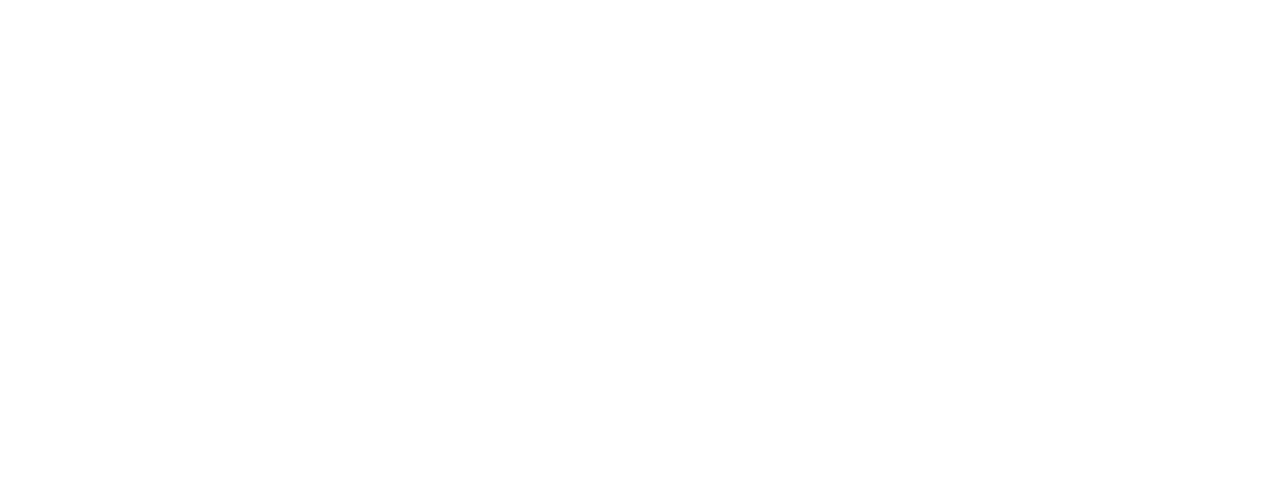
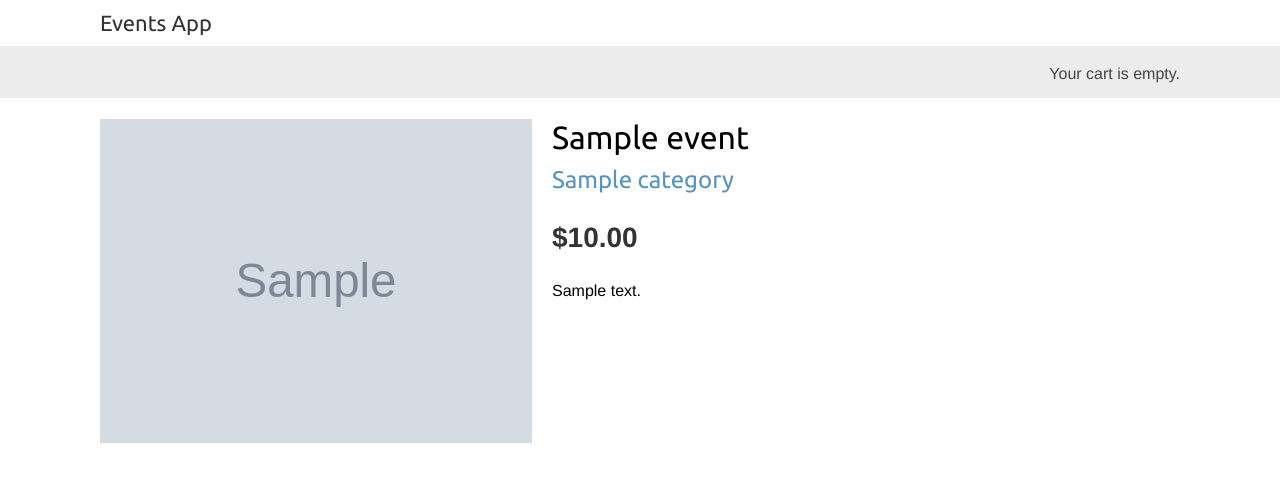
Before and after one commit to elleon003/EventsApp-Django, a Django app: a page that uses events/templates/events/event/detail.html in a window 1280 px wide. Before the commit the part shown is empty. Shown: the top 482 px of the page. Run offline with Django 4.2, Linux system fonts and the light colour scheme; tables that the repository leaves empty hold one stand-in row (values such as "Sample post"); grey boxes marked "Sample" are stand-in pictures.

Commit message:
Finished Detail Page-606

```diff
--- a/events/static/css/base.css
+++ b/events/static/css/base.css
@@ -197,27 +197,27 @@ ul.errorlist {
     margin-bottom:8px;
 }
 
-.product-detail {
+.event-detail {
     text-align:justify;
 }
 
-.product-detail .price {
+.event-detail .price {
     color:#333;
     font-size:28px;
     font-weight:bold;
 }
 
-.product-detail img {
+.event-detail img {
     width:40%;
     float:left;
     padding:0 20px 20px 0;
 }
 
-.product-detail h1 {
+.event-detail h1 {
     margin-bottom:0;
 }
 
-.product-detail h2 {
+.event-detail h2 {
     margin-top:10px;
 }
 
--- a/events/templates/events/event/detail.html
+++ b/events/templates/events/event/detail.html
@@ -0,0 +1,18 @@
+{% extends 'events/base.html' %}
+{% load static %}
+{% block title %}
+  {{ event.title }}
+{% endblock %}
+{% block content %}
+  <div class="event-detail">
+    <img src="{% if event.image %}{{ event.image.url }}{% else %}{% static 'img/no_image.png' %}{% endif %}">
+    <h1>{{ event.title }}</h1>
+    <h2>
+      <a href="{{ event.category.get_absolute_url }}">
+        {{ event.category }}
+      </a>
+    </h2>
+    <p class="price">${{ event.price }}</p>
+    {{ event.description|linebreaks }}
+  </div>
+{% endblock %}
```
